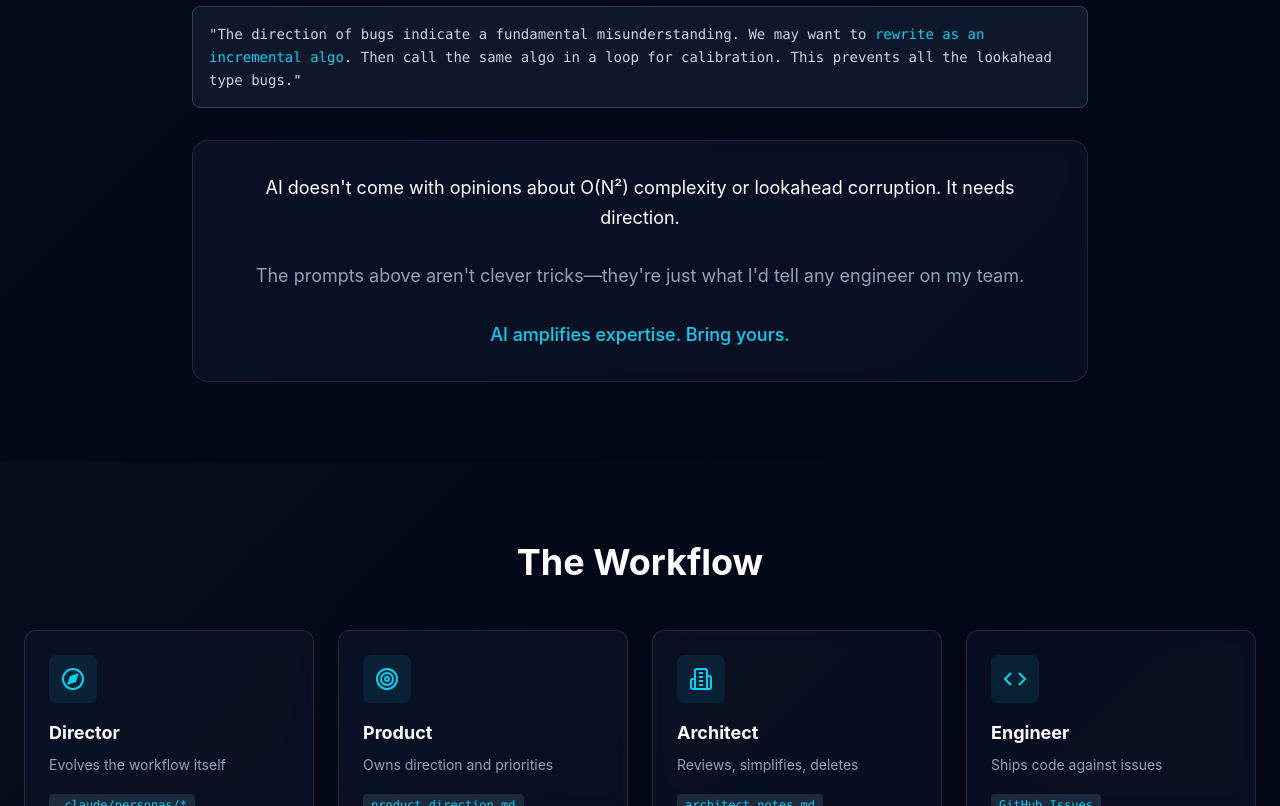
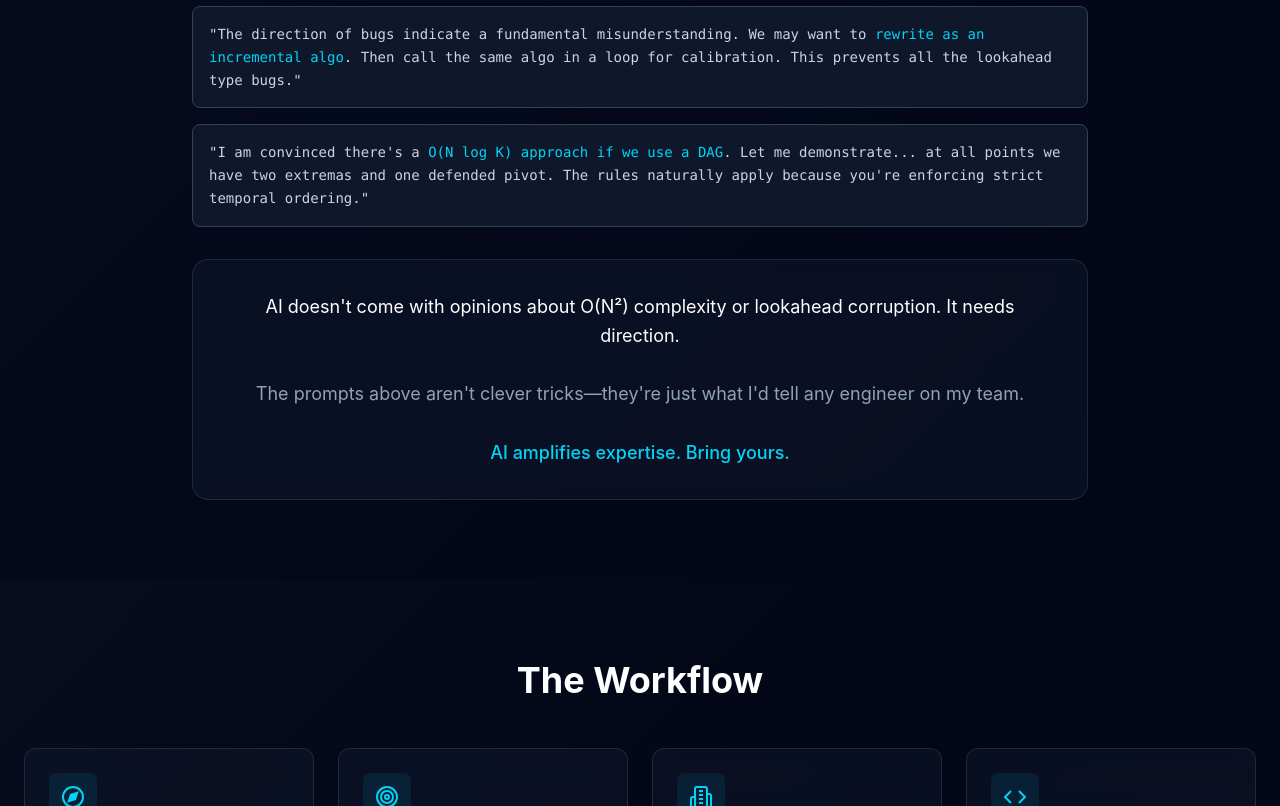
Before and after one commit to rajeshgoli/Fractal-Market-Simulator, a React (Vite) app in the folder frontend/: page /developers in a window 1280 px wide. Shown: the part 1420-2226 px from the top of the page. Built offline with nearby package versions, Linux system fonts and the light colour scheme.

Commit message:
Add DAG architecture prompt to 'Not Vibe Coding' examples
- 'I am convinced there's a O(N log K) approach if we use a DAG...'
- Shows architectural insight: temporal ordering, defended pivots
- Fourth example alongside complexity audit, no-lookahead, incremental rewrite

```diff
--- a/frontend/src/pages/DevelopersPage.tsx
+++ b/frontend/src/pages/DevelopersPage.tsx
@@ -212,6 +212,11 @@ export const DevelopersPage: React.FC = () => {
                     "The direction of bugs indicate a fundamental misunderstanding. We may want to <span className="text-cyan-400">rewrite as an incremental algo</span>. Then call the same algo in a loop for calibration. This prevents all the lookahead type bugs."
                   </p>
                 </div>
+                <div className="bg-slate-900 p-4 rounded-lg border border-slate-700">
+                  <p className="font-mono text-sm text-slate-300 leading-relaxed">
+                    "I am convinced there's a <span className="text-cyan-400">O(N log K) approach if we use a DAG</span>. Let me demonstrate... at all points we have two extremas and one defended pivot. The rules naturally apply because you're enforcing strict temporal ordering."
+                  </p>
+                </div>
               </div>
             </div>
 
```
